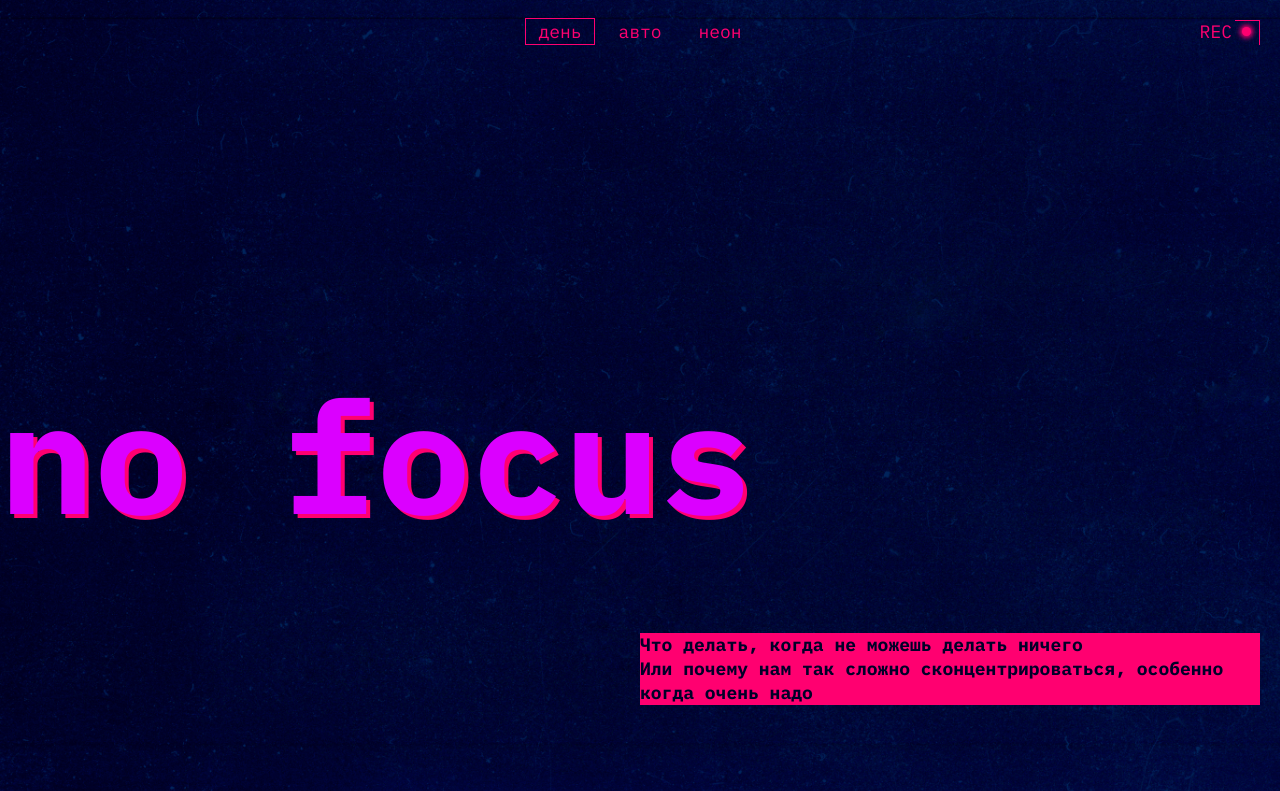
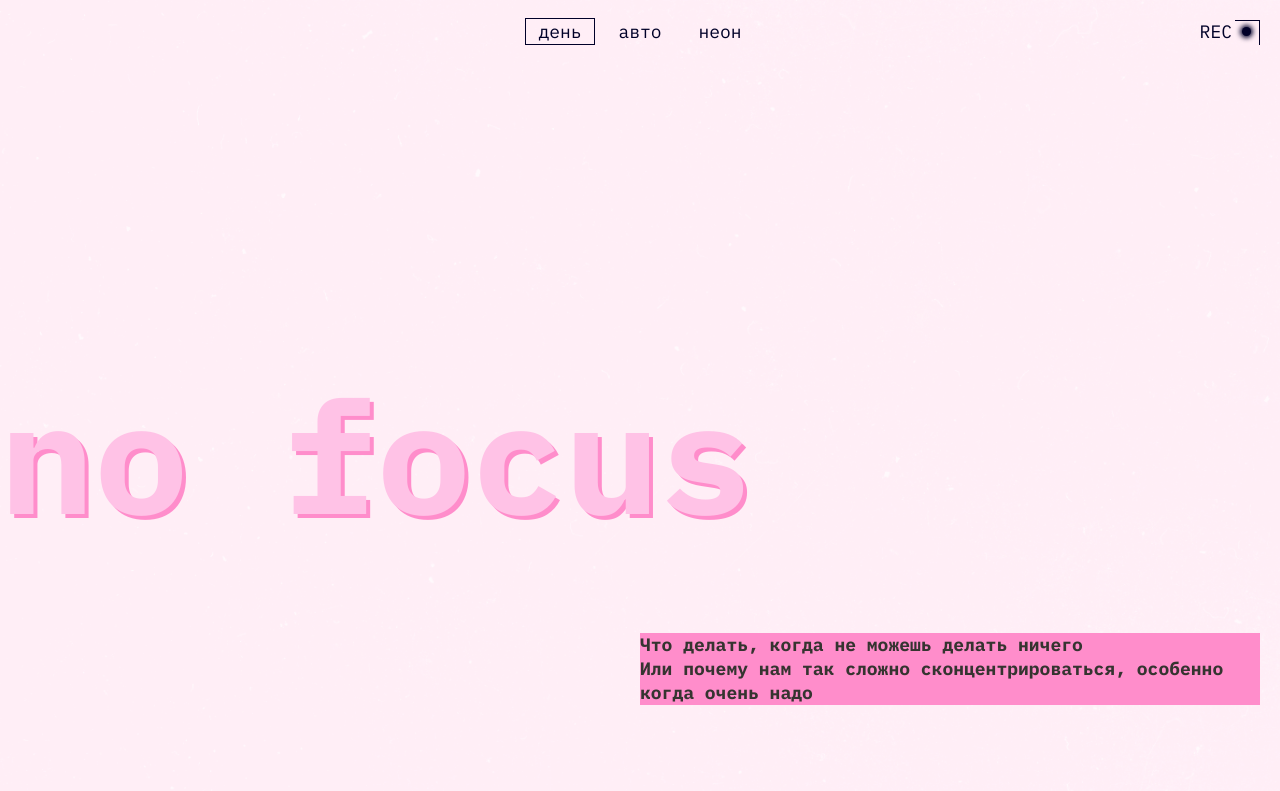
Before and after one commit to LeChat99/slozhno-sosredotochitsya-fd, a plain HTML site: page index.html in a window 1280 px wide. Both pictures are taken after a click on the button "день". Shown: the top 791 px of the page. Drawn offline with Linux system fonts and the light colour scheme.

Commit message:
+неон и день

```diff
--- a/styles/dark.css
+++ b/styles/dark.css
@@ -9,4 +9,19 @@
     Так стили написанные ниже будут иметь больший вес,
     чем стили в медиазапросе предпочтений пользователя
   */
+  --img-bg: var(--dark-img);
+
+  --big-text: 700;
+  --title-weight: 700;
+  --text-weight: 400;
+  --border-color: var(--transparent-pink);
+  --big-color: var(--purple);
+  --text-color: var(--pink);
+  --title-color: var(--red);
+  --subtitle-color: var(--black);
+  --text-bg-color: var(--red);
+  --second-color: var(--red);
+  --menu-color: var(--red);
+  --bg: var(--black);
+  --text-shadow: var(--red);
 }
--- a/styles/light.css
+++ b/styles/light.css
@@ -9,4 +9,17 @@
     Так стили написанные ниже будут иметь больший вес,
     чем стили в медиазапросе предпочтений пользователя
   */
+
+  --img-bg: var(--light-img);
+
+  --border-color: var(--transparent-black);
+  --big-color: var(--pink-sakura);
+  --text-color: var(--dark-gray);
+  --title-color: var(--dark-gray);
+  --subtitle-color: var(--dark-gray);
+  --text-bg-color: var(--tea-rose);
+  --second-color: var(--black);
+  --menu-color: var(--black);
+  --bg: var(--light-pink);
+  --text-shadow: var(--tea-rose);
 }
--- a/styles/style.css
+++ b/styles/style.css
@@ -6,7 +6,7 @@
 
 .header {
   position: relative;
-  background: url(../images/cover-image-dark.png)  center center / cover no-repeat;
+  background: var(--img-bg)  center center / cover no-repeat;
 }
 
 .decorated-zone {
@@ -64,7 +64,7 @@
   background: transparent;
   border: none;
   color: var(--menu-color);
-  font-weight: var(--text-color);
+  font-weight: var(--text-weight);
   font-size: 18px;
   line-height: 18px;
 }
@@ -75,7 +75,7 @@
 }
 
 .header__theme-menu-button_active:hover {
-  border-color: rgba(255, 0, 112, 0.4);
+  border-color: var(--border-color);
 }
 
 .big-text {
--- a/styles/variables.css
+++ b/styles/variables.css
@@ -5,14 +5,28 @@
 
 
 :root {
+  /* неон */
   --red: #FF0070;
   --pink: #F1B2CE;
+  --transparent-pink: rgba(255, 0, 112, 0.4);
+  --purple: #DB00FF;
+  /* день */
+  --light-pink: #FFF1F7;
   --black: #000028;
-  --purple: #DB00FF;
+  --transparent-black: #32312D66;
+  --pink-sakura: #FFC2E6;
+  --tea-rose: #FF8DCB;
+  --dark-gray: #353430;
+
+  --dark-img: url(../images/cover-image-dark.png);
+  --light-img: url(../images/cover-image-light.png);
+
+  --img-bg: var(--dark-img);
 
   --big-text: 700;
   --title-weight: 700;
   --text-weight: 400;
+  --border-color: var(--transparent-pink);
   --big-color: var(--purple);
   --text-color: var(--pink);
   --title-color: var(--red);
```
